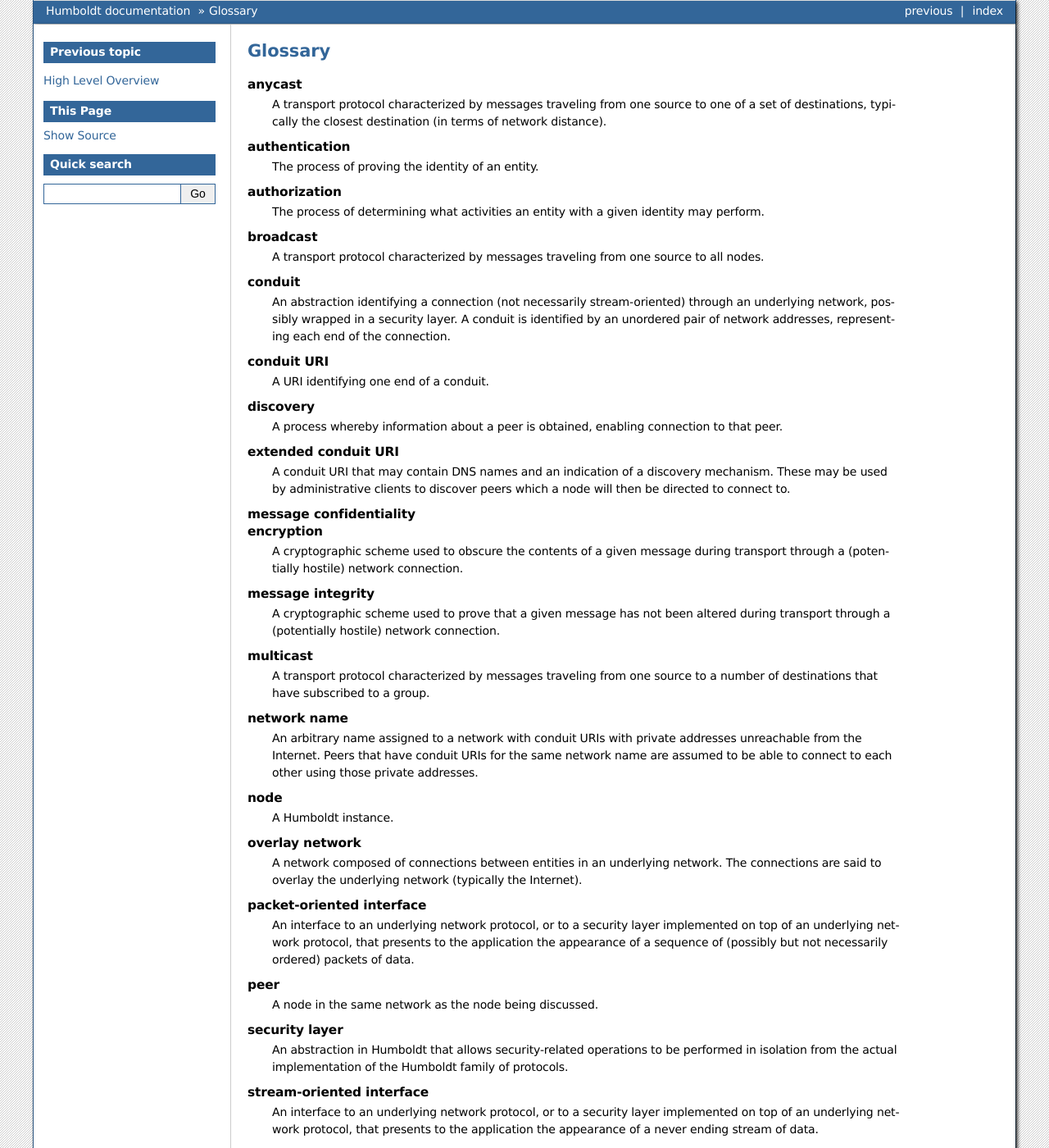
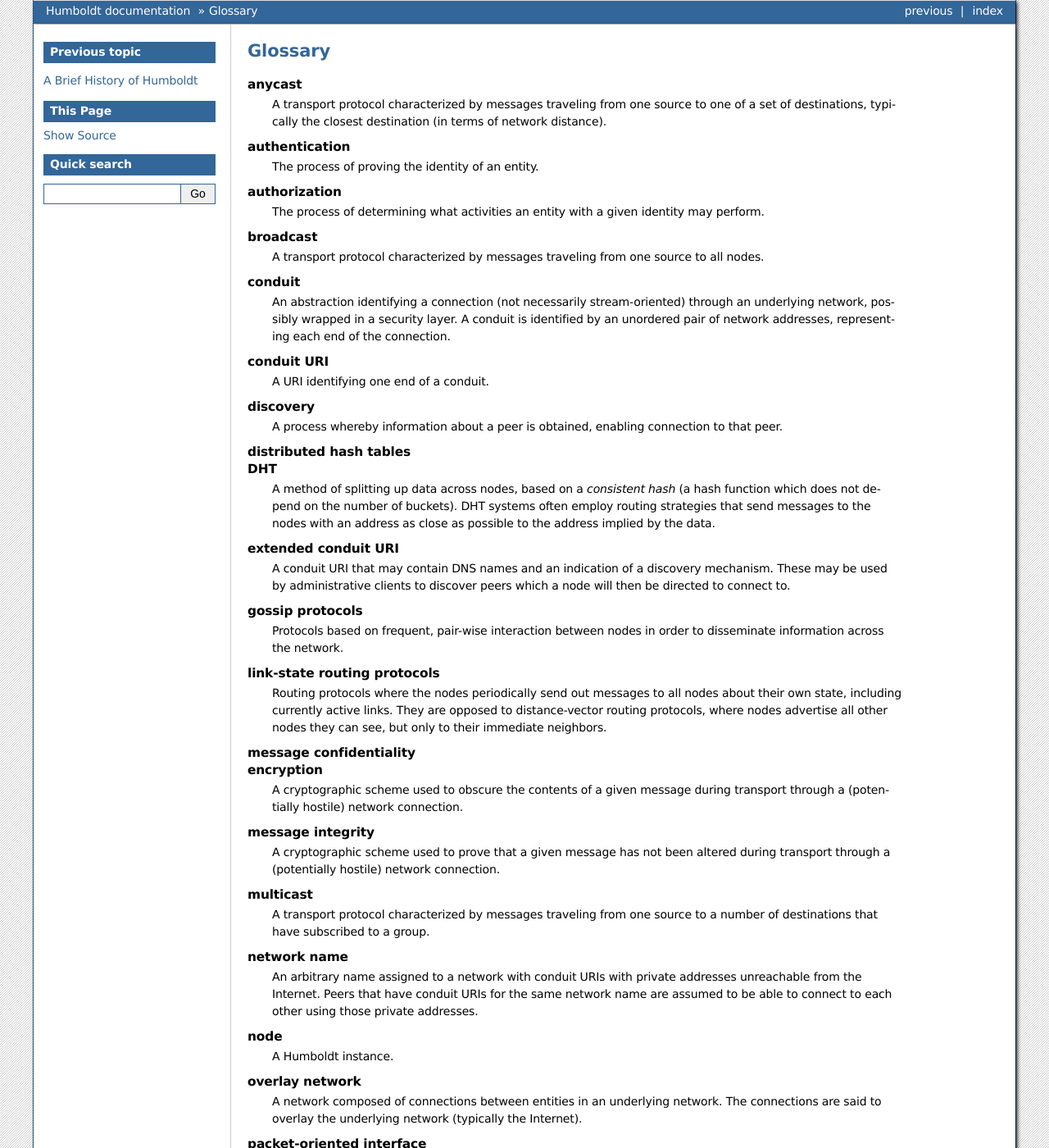
Before and after one commit to hydralang/humboldt-doc, a Sphinx documentation site: the page built from source/glossary.rst, in a window 1280 px wide and 1400 px high. Shown: the whole window at 82% size. Built offline with Sphinx 7.4.7, drawn with Linux system fonts in a browser that asks for light colours.

Commit message:
Add a brief history of Humboldt

```diff
--- a/source/glossary.rst
+++ b/source/glossary.rst
@@ -34,11 +34,30 @@
        A process whereby information about a peer is obtained,
        enabling connection to that peer.
 
+   distributed hash tables
+   DHT
+       A method of splitting up data across nodes, based on a
+       *consistent hash* (a hash function which does not depend on the
+       number of buckets).  DHT systems often employ routing
+       strategies that send messages to the nodes with an address as
+       close as possible to the address implied by the data.
+
    extended conduit URI
        A conduit URI that may contain DNS names and an indication of a
        discovery mechanism.  These may be used by administrative
        clients to discover peers which a node will then be directed to
        connect to.
+
+   gossip protocols
+       Protocols based on frequent, pair-wise interaction between
+       nodes in order to disseminate information across the network.
+
+   link-state routing protocols
+       Routing protocols where the nodes periodically send out
+       messages to all nodes about their own state, including
+       currently active links.  They are opposed to distance-vector
+       routing protocols, where nodes advertise all other nodes they
+       can see, but only to their immediate neighbors.
 
    message confidentiality
    encryption
--- a/source/index.rst
+++ b/source/index.rst
@@ -45,6 +45,7 @@
    :caption: Contents:
 
    high-level
+   history
    glossary
 
 Indices and tables
```
Also changed, not shown: source/history.rst (added, +67 -0 lines).
